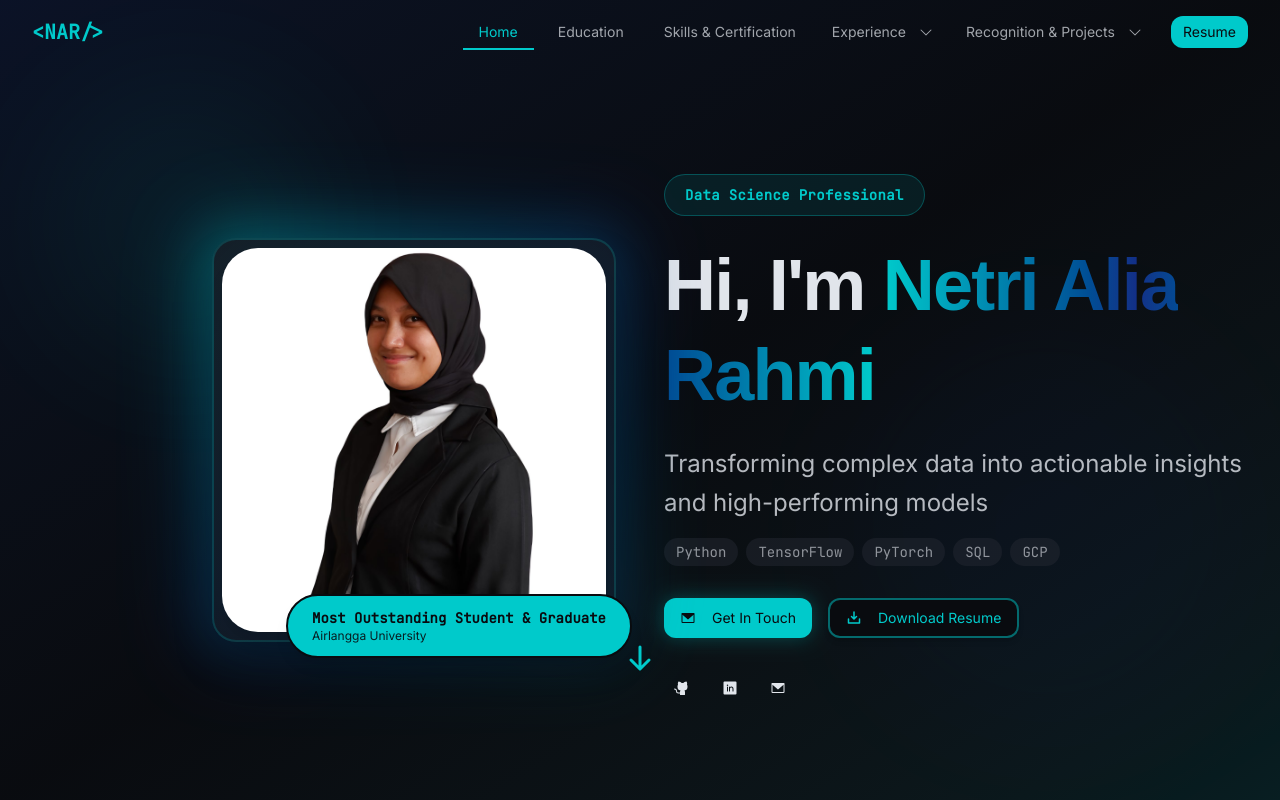
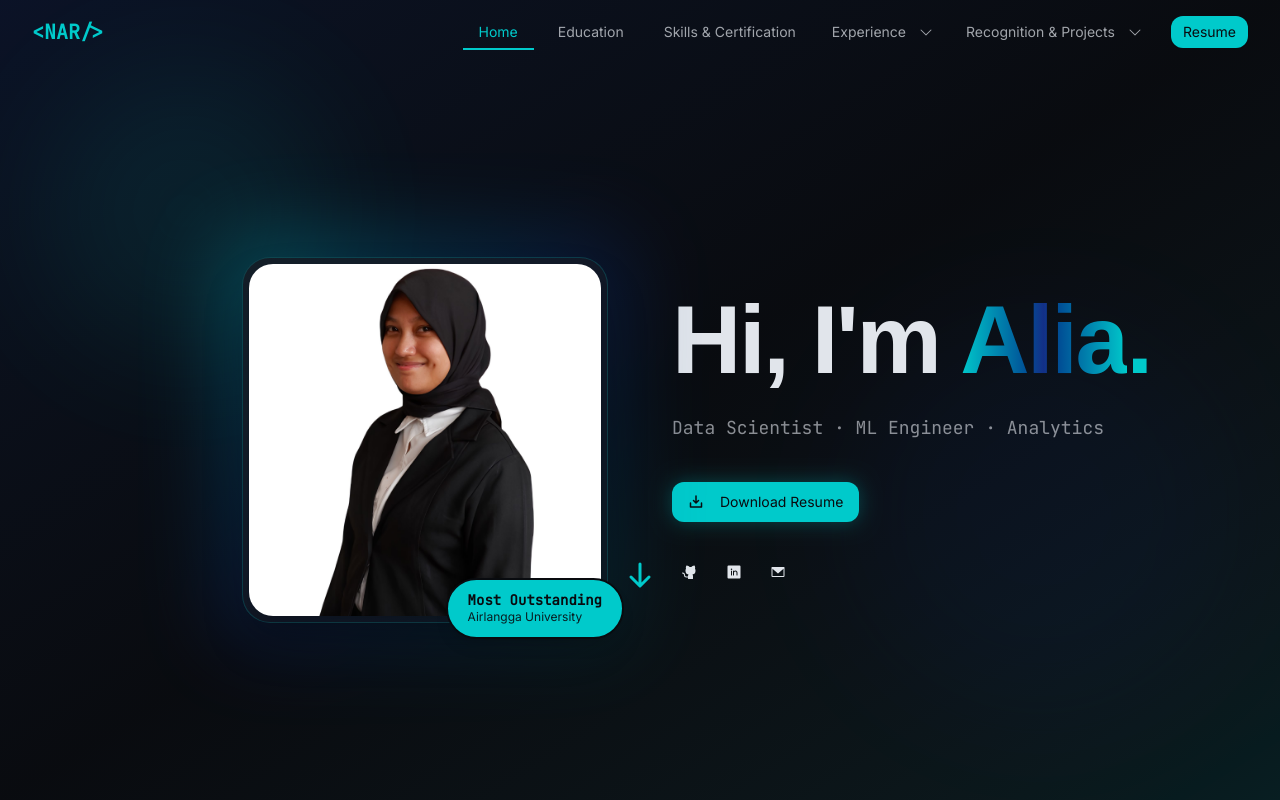
Before and after one commit to netrialiarahmi/portfolio, a React (Vite) app: page / in a window 1280 px wide. Shown: the top 800 px of the page. Built offline with nearby package versions, Linux system fonts and the light colour scheme.

Commit message:
refactor: simplify hero and update Kompas Gramedia company name

```diff
--- a/src/components/ExperienceSection.tsx
+++ b/src/components/ExperienceSection.tsx
@@ -7,7 +7,7 @@ import { Briefcase } from '@phosphor-icons/react'
 const experiences = [
   {
     title: 'HR Data & Analytics Intern',
-    company: 'Kompas Cyber Media',
+    company: 'Kompas Gramedia',
     location: 'Jakarta, Indonesia',
     period: 'Oct 2025 - Now',
     highlights: [
--- a/src/components/HeroSection.tsx
+++ b/src/components/HeroSection.tsx
@@ -9,10 +9,10 @@ const containerVariants = {
   visible: {
     opacity: 1,
     transition: {
-      staggerChildren: 0.2,
-      delayChildren: 0.3
-    }
-  }
+      staggerChildren: 0.15,
+      delayChildren: 0.2,
+    },
+  },
 }
 
 const itemVariants = {
@@ -20,8 +20,8 @@ const itemVariants = {
   visible: {
     opacity: 1,
     y: 0,
-    transition: { duration: 0.6 }
-  }
+    transition: { duration: 0.6, ease: 'easeOut' },
+  },
 }
 
 export function HeroSection() {
@@ -30,89 +30,88 @@ export function HeroSection() {
   }
 
   return (
-    <section id="home" className="min-h-screen flex items-center justify-center relative overflow-hidden pt-20">
+    <section
+      id="home"
+      className="min-h-screen flex items-center justify-center relative overflow-hidden pt-20"
+    >
+      {/* Background gradient + soft animated blobs */}
       <div className="absolute inset-0 bg-gradient-to-br from-primary/20 via-background to-accent/10" />
-
-      <div className="absolute inset-0 opacity-20">
-        <div className="absolute top-20 left-10 w-72 h-72 bg-accent/30 rounded-full blur-3xl" />
-        <div className="absolute bottom-20 right-10 w-96 h-96 bg-primary/30 rounded-full blur-3xl" />
+      <div className="absolute inset-0 opacity-30 pointer-events-none">
+        <motion.div
+          className="absolute top-16 left-10 w-72 h-72 bg-accent/30 rounded-full blur-3xl"
+          animate={{ y: [0, 20, 0], x: [0, 10, 0] }}
+          transition={{ duration: 8, repeat: Infinity, ease: 'easeInOut' }}
+        />
+        <motion.div
+          className="absolute bottom-20 right-10 w-96 h-96 bg-primary/30 rounded-full blur-3xl"
+          animate={{ y: [0, -20, 0], x: [0, -10, 0] }}
+          transition={{ duration: 10, repeat: Infinity, ease: 'easeInOut' }}
+        />
       </div>
 
       <motion.div
         variants={containerVariants}
         initial="hidden"
         animate="visible"
-        className="relative z-10 max-w-7xl mx-auto px-4 sm:px-6 lg:px-8 w-full"
+        className="relative z-10 max-w-6xl mx-auto px-4 sm:px-6 lg:px-8 w-full"
       >
-        <div className="grid lg:grid-cols-2 gap-12 items-center">
-          <motion.div variants={itemVariants} className="flex justify-center lg:justify-end order-2 lg:order-1">
+        <div className="grid lg:grid-cols-2 gap-12 lg:gap-16 items-center">
+          {/* Profile image */}
+          <motion.div
+            variants={itemVariants}
+            className="flex justify-center lg:justify-end order-2 lg:order-1"
+          >
             <div className="relative group">
-              <div className="absolute -inset-4 bg-gradient-to-br from-accent via-primary to-accent/50 rounded-3xl blur-2xl opacity-30 group-hover:opacity-40 transition-opacity duration-500" />
-              <div className="absolute -inset-2 bg-gradient-to-br from-accent/40 to-primary/40 rounded-3xl blur-xl opacity-50" />
-              <div className="relative bg-gradient-to-br from-card/90 to-card/50 backdrop-blur-sm p-2 rounded-3xl border-2 border-accent/20 shadow-2xl">
+              <div className="absolute -inset-6 bg-gradient-to-br from-accent via-primary to-accent/40 rounded-[2rem] blur-2xl opacity-30 group-hover:opacity-50 transition-opacity duration-700" />
+              <div className="relative bg-gradient-to-br from-card/90 to-card/40 backdrop-blur-sm p-1.5 rounded-[1.75rem] border border-accent/20 shadow-2xl">
                 <img
                   src={profileImage}
-                  alt="Netri Alia Rahmi - Data Science Professional"
-                  className="relative w-72 h-72 sm:w-80 sm:h-80 lg:w-96 lg:h-96 rounded-2xl object-cover shadow-xl"
+                  alt="Netri Alia Rahmi"
+                  className="relative w-72 h-72 sm:w-80 sm:h-80 lg:w-[22rem] lg:h-[22rem] rounded-3xl object-cover shadow-xl"
                 />
               </div>
-              <div className="absolute -bottom-4 -right-4 bg-accent text-accent-foreground px-6 py-3 rounded-2xl shadow-lg border-2 border-background">
-                <p className="font-bold text-sm mono">Most Outstanding Student & Graduate</p>
+              <motion.div
+                initial={{ opacity: 0, y: 10 }}
+                animate={{ opacity: 1, y: 0 }}
+                transition={{ delay: 0.9, duration: 0.5 }}
+                className="absolute -bottom-4 -right-4 bg-accent text-accent-foreground px-5 py-3 rounded-2xl shadow-lg border-2 border-background"
+              >
+                <p className="font-bold text-sm mono leading-tight">Most Outstanding</p>
                 <p className="text-xs opacity-90">Airlangga University</p>
-              </div>
+              </motion.div>
             </div>
           </motion.div>
 
+          {/* Text content */}
           <div className="text-center lg:text-left order-1 lg:order-2">
-            <motion.div variants={itemVariants} className="mb-6">
-              <span className="inline-block px-5 py-2.5 bg-accent/10 border border-accent/30 rounded-full text-accent text-sm font-semibold mono tracking-wide">
-                Data Science Professional
-              </span>
-            </motion.div>
-
             <motion.h1
               variants={itemVariants}
-              className="text-4xl sm:text-5xl lg:text-6xl xl:text-7xl font-bold mb-6 tracking-tight leading-tight"
+              className="text-5xl sm:text-6xl lg:text-7xl xl:text-8xl font-bold mb-6 tracking-tight leading-[1.05]"
             >
               Hi, I'm{' '}
               <span className="text-transparent bg-clip-text bg-gradient-to-r from-accent via-primary to-accent">
-                Netri Alia Rahmi
+                Alia
               </span>
+              <span className="text-accent">.</span>
             </motion.h1>
 
             <motion.p
               variants={itemVariants}
-              className="text-lg sm:text-xl lg:text-2xl text-foreground/80 mb-4 leading-relaxed"
+              className="text-base sm:text-lg text-foreground/60 mb-10 mono"
             >
-              Transforming complex data into actionable insights and high-performing models
+              Data Scientist · ML Engineer · Analytics
             </motion.p>
 
-            <motion.div variants={itemVariants} className="mb-8">
-              <div className="flex flex-wrap gap-2 justify-center lg:justify-start text-sm text-foreground/60">
-                <span className="px-3 py-1 bg-muted/50 rounded-full mono">Python</span>
-                <span className="px-3 py-1 bg-muted/50 rounded-full mono">TensorFlow</span>
-                <span className="px-3 py-1 bg-muted/50 rounded-full mono">PyTorch</span>
-                <span className="px-3 py-1 bg-muted/50 rounded-full mono">SQL</span>
-                <span className="px-3 py-1 bg-muted/50 rounded-full mono">GCP</span>
-              </div>
-            </motion.div>
-
-            <motion.div variants={itemVariants} className="flex flex-wrap gap-4 justify-center lg:justify-start mb-8">
+            <motion.div
+              variants={itemVariants}
+              className="flex flex-wrap gap-3 justify-center lg:justify-start mb-8"
+            >
               <Button
                 size="lg"
                 className="glow-accent bg-accent text-accent-foreground hover:bg-accent/90 shadow-lg hover:shadow-xl transition-all duration-300"
-                onClick={() => window.location.href = 'mailto:netrialiarahmi@gmail.com'}
-              >
-                <EnvelopeSimple size={20} className="mr-2" weight="fill" />
-                Get In Touch
-              </Button>
-            <Button
-              size="lg"
-              variant="outline"
-              className="border-2 border-accent/50 text-accent hover:bg-accent/10 hover:border-accent shadow-md hover:shadow-lg transition-all duration-300"
                 onClick={() => {
                   toast.info('Resume available upon request', {
-                  description: 'Please contact me to request my full resume.'
+                    description: 'Please contact me to request my full resume.',
                   })
                 }}
               >
@@ -121,14 +120,17 @@ export function HeroSection() {
               </Button>
             </motion.div>
 
-            <motion.div variants={itemVariants} className="flex gap-3 justify-center lg:justify-start">
+            <motion.div
+              variants={itemVariants}
+              className="flex gap-2 justify-center lg:justify-start"
+            >
               <Button
                 variant="ghost"
                 size="icon"
                 className="hover:text-accent hover:bg-accent/10 transition-all duration-300"
                 onClick={() => window.open('https://github.com/netrialiarahmi', '_blank')}
               >
-                <GithubLogo size={28} weight="fill" />
+                <GithubLogo size={26} weight="fill" />
               </Button>
               <Button
                 variant="ghost"
@@ -136,15 +138,15 @@ export function HeroSection() {
                 className="hover:text-accent hover:bg-accent/10 transition-all duration-300"
                 onClick={() => window.open('https://linkedin.com/in/netrialiarahmi', '_blank')}
               >
-                <LinkedinLogo size={28} weight="fill" />
+                <LinkedinLogo size={26} weight="fill" />
               </Button>
               <Button
                 variant="ghost"
                 size="icon"
                 className="hover:text-accent hover:bg-accent/10 transition-all duration-300"
-                onClick={() => window.location.href = 'mailto:netrialiarahmi@gmail.com'}
+                onClick={() => (window.location.href = 'mailto:netrialiarahmi@gmail.com')}
               >
-                <EnvelopeSimple size={28} weight="fill" />
+                <EnvelopeSimple size={26} weight="fill" />
               </Button>
             </motion.div>
           </div>
@@ -156,6 +158,7 @@ export function HeroSection() {
           className="absolute bottom-8 left-1/2 -translate-x-1/2 text-accent hover:text-accent/80 transition-colors"
           animate={{ y: [0, 10, 0] }}
           transition={{ duration: 2, repeat: Infinity, ease: 'easeInOut' }}
+          aria-label="Scroll to about"
         >
           <ArrowDown size={32} weight="bold" />
         </motion.button>
```
Lines whose indentation alone changed are shown as unchanged.
